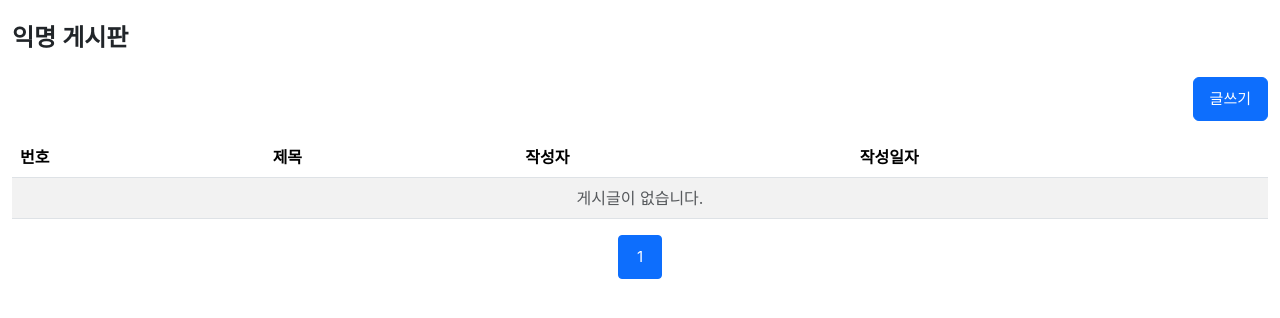
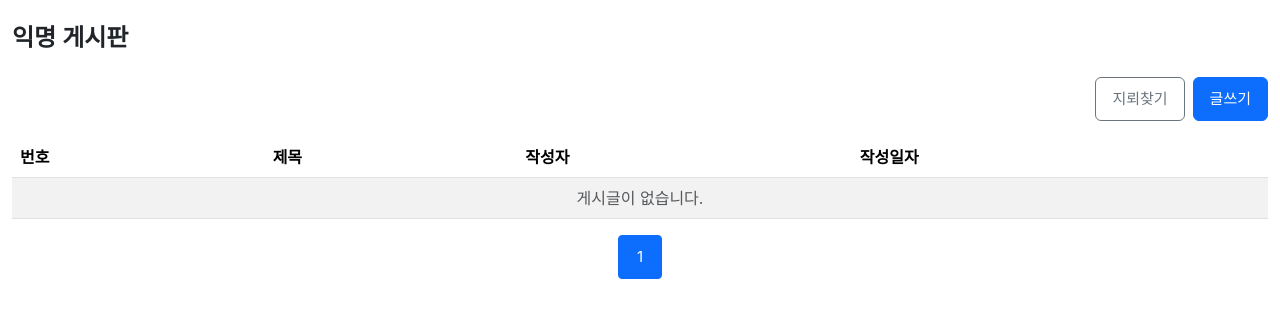
Before and after one commit to shhan1324/TestSvr, a Flask app: page / in a window 1280 px wide. Shown: the top 318 px of the page. Run offline with Flask 3, Linux system fonts and the light colour scheme.

Commit message:
Add Minesweeper link to index.html

```diff
--- a/templates/index.html
+++ b/templates/index.html
@@ -14,7 +14,10 @@
 
     <div class="d-flex justify-content-between align-items-center mb-3">
       <span id="pageInfo" class="text-muted"></span>
-      <a href="/write" class="btn btn-primary">글쓰기</a>
+      <div class="d-flex gap-2">
+        <a href="/minesweeper" class="btn btn-outline-secondary">지뢰찾기</a>
+        <a href="/write" class="btn btn-primary">글쓰기</a>
+      </div>
     </div>
 
     <div class="table-wrap">
```
